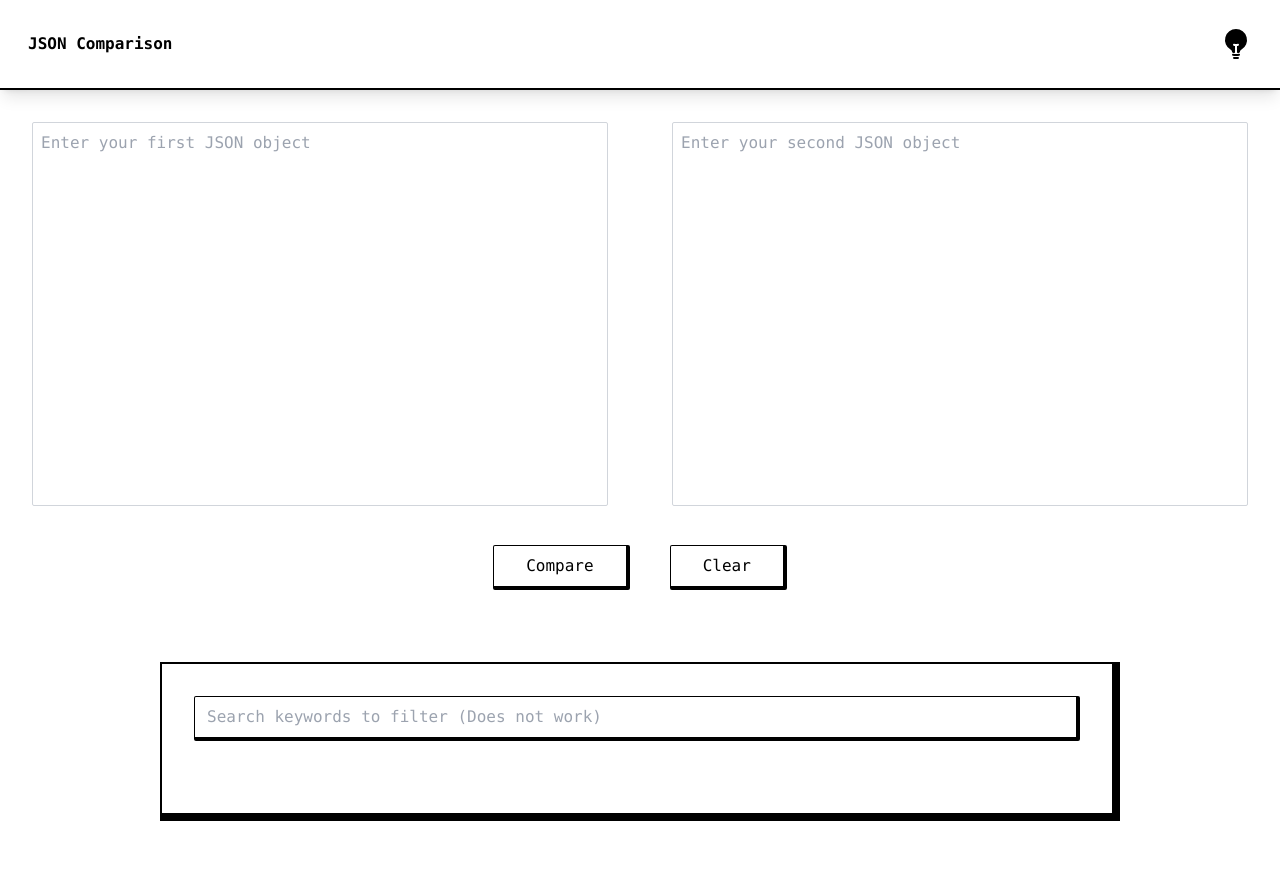
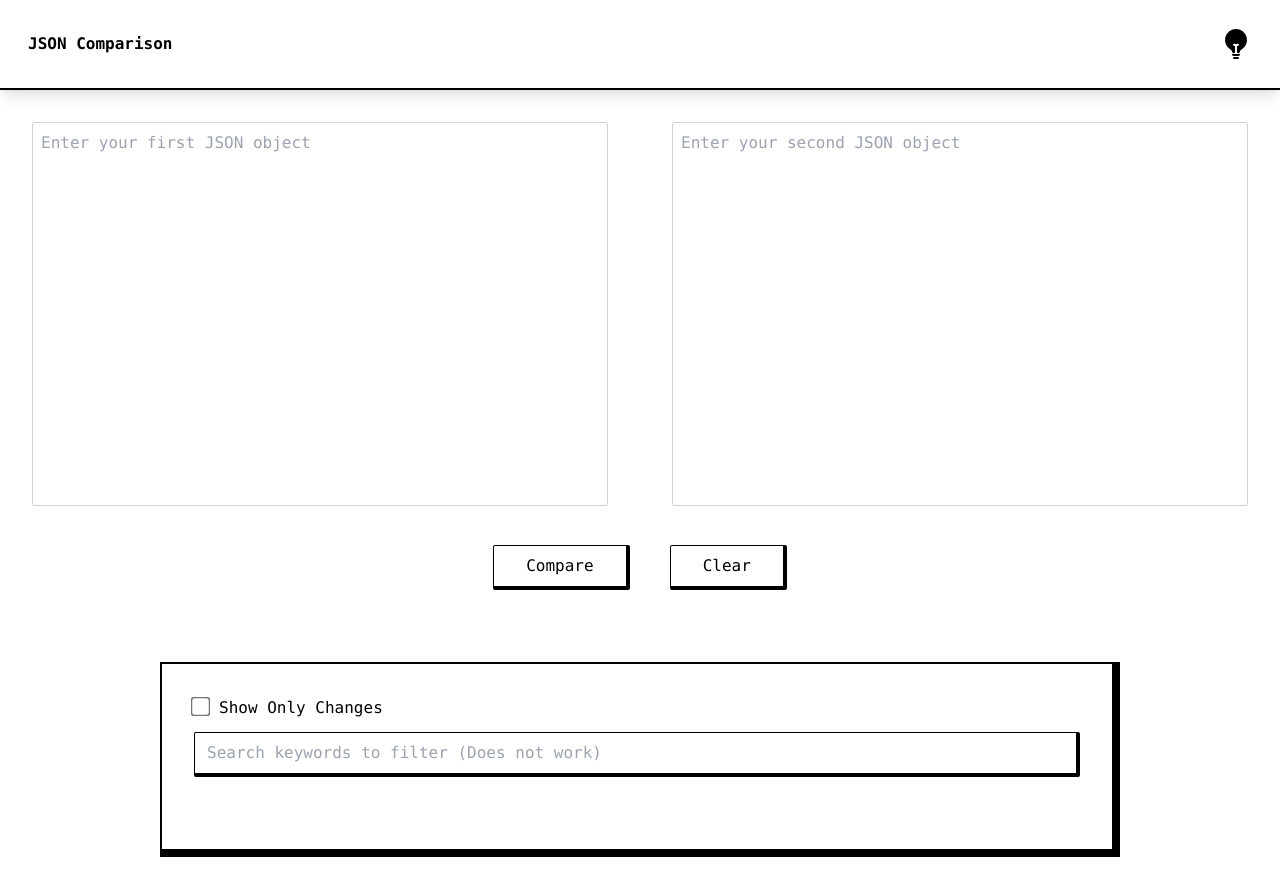
Before and after one commit to ashishdaulatabad/json-diff, a React (Create React App) app: page / in a window 1280 px wide. Before the commit the page ends 861 px from the top, so only its background shows below. Built offline with nearby package versions, Linux system fonts and the light colour scheme.

Commit message:
Diff type only to filter only changed values

```diff
--- a/src/component/diff-element.tsx
+++ b/src/component/diff-element.tsx
@@ -152,7 +152,7 @@ export default function DiffElement(props: React.PropsWithoutRef<Info<Field>>):
         return () => {}
     }, [childVisible])
 
-    // const margin = `ml-${depth || 0}`
+    if (!props.showOnlyDifferences || (props.showOnlyDifferences && props.diffResult !== DiffType.Same)) {
         return !props.hasOwnProperty('children') ? (
             <div className="flex w-full hover:bg-gray-100">
                 <div className={css("w-full flex p-0.5", bgColorLeft(props.diffResult))}>
@@ -210,4 +210,7 @@ export default function DiffElement(props: React.PropsWithoutRef<Info<Field>>):
                 }
             </div>
         )
+    } else {
+        return (<></>)
     }
+}
--- a/src/component/json-diff.tsx
+++ b/src/component/json-diff.tsx
@@ -12,6 +12,7 @@ export default function JsonDifference() {
     let [summary, setSummary] = React.useState<IterableSummary>({} as IterableSummary)
     let [filter, setFilter] = React.useState<string | null>(null)
     let [isComparing, setIsComparing] = React.useState<boolean>(false)
+    let [showDiffOnly, setShowDiffOnly] = React.useState<boolean>(false)
     let showMessage = useContext(AlertContext) as AlertMessageFn
 
     const startComparison = () => React.startTransition(() => {
@@ -25,6 +26,9 @@ export default function JsonDifference() {
         setFirst('')
         setSecond('')
         setSummary({} as IterableSummary)
+    })
+    const toggleShowDiff = () => React.startTransition(() => {
+        setShowDiffOnly(!showDiffOnly)
     })
 
     React.useEffect(() => {
@@ -102,14 +106,29 @@ export default function JsonDifference() {
             </div>
             <div className="summary p-10 flex justify-center items-center">
                 <div className="items-start font-mono text-left w-4/5 p-8 border-t-2 border-l-2 border-black border-r-8 border-b-8">
-                    <div className="w-full mb-10">
+                    <div className="w-full">
+                        <input
+                            value={showDiffOnly ? 1 : 0}
+                            name="changes"
+                            id="changes"
+                            type="checkbox"
+                            className="scale-150"
+                            onClick={toggleShowDiff}
+                        />
+                        <label
+                            onClick={toggleShowDiff}
+                            htmlFor="changes"
+                            className="ml-3"
+                        >Show Only Changes</label>
+                    </div>
+                    <div className="w-full mb-10 mt-3">
                         <input
                             className="py-2 px-3 w-full rounded-sm border border-r-4 border-b-4 border-black active:outline-none"
                             placeholder="Search keywords to filter (Does not work)"
                             onInput={(e) => setFilter((e.target as HTMLInputElement).value)}
                         />
                     </div>
-                    <DiffSummary {...summary} filterKeyword={filter || ''} />
+                    <DiffSummary {...summary} filterKeyword={filter || ''} showOnlyDifferences={showDiffOnly} />
                 </div>
             </div>
         </>
--- a/src/component/summary.tsx
+++ b/src/component/summary.tsx
@@ -9,6 +9,7 @@ export default function DiffSummary(props: React.PropsWithRef<Info<IterableSumma
             depth={props.depth}
             filterKeyword={props.filterKeyword}
             collapsed={props.summary && (props.summary.length < 100)}
+            showOnlyDifferences={props.showOnlyDifferences}
         />
     ))
     return (
--- a/src/models/interface.ts
+++ b/src/models/interface.ts
@@ -35,6 +35,7 @@ export type Info<Type> = {
     depth?: number,
     filterKeyword?: string,
     collapsed?: boolean
+    showOnlyDifferences?: boolean
 }
 
 export interface Field {
```
Lines whose indentation alone changed are shown as unchanged.
